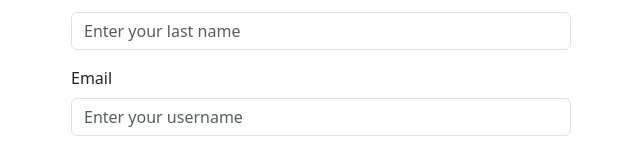
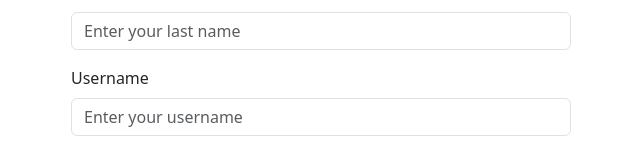
Before and after one commit to Jeeda2004/finalProject, an Angular app: page /signup in a window 1280 px wide. Shown: the part 199-355 px from the top of the page, without its empty margins (319-959 px from the left). Built offline with nearby package versions, Linux system fonts and the light colour scheme.

Commit message:
Changed 'email' to username

```diff
--- a/src/app/sign-up/sign-up.component.html
+++ b/src/app/sign-up/sign-up.component.html
@@ -21,9 +21,9 @@
     </small>
   </div>
 
-  <!-- Email -->
+  <!-- Username -->
   <div class="mb-3">
-    <label for="username" class="form-label">Email</label>
+    <label for="username" class="form-label">Username</label>
     <input type="text" class="form-control" name="username" id="username" placeholder="Enter your username" [(ngModel)]="student.username" #email="ngModel" required/>
     <small *ngIf="signUpForm.submitted && !signUpForm.controls['username']?.valid" class="text-danger">
       Username is required.
```
